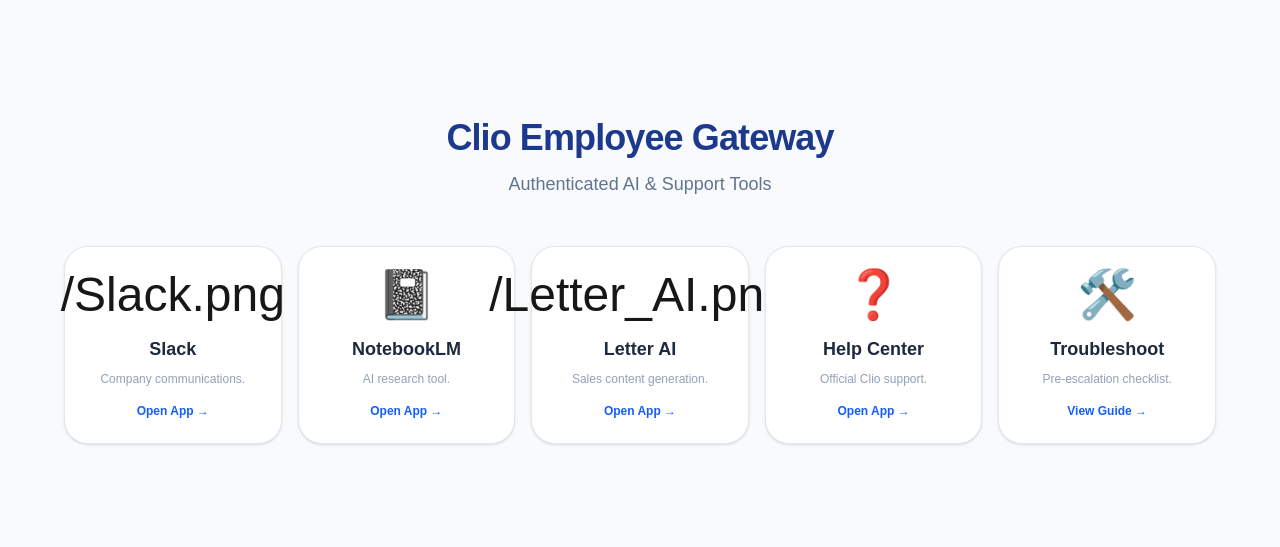
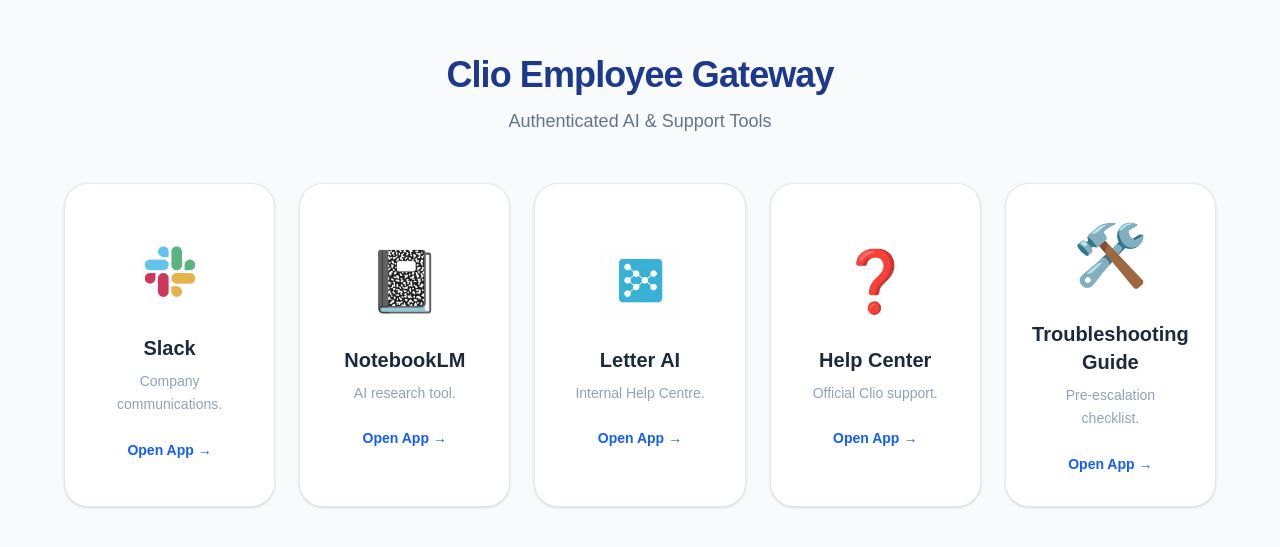
Before and after one commit to kajalbenharijan-TE/Clio-AI-Support-Portal, a Next.js app: page / in a window 1280 px wide. Shown: the part 119-666 px from the top of the page. Built offline with nearby package versions, Linux system fonts and the light colour scheme.

Commit message:
logos are in the public folder and code is updated

```diff
--- a/app/page.tsx
+++ b/app/page.tsx
@@ -2,8 +2,8 @@
   const apps = [
     {
       name: "Slack",
-      url: "https://clio.slack.com/sso/login",
-      icon: "/Slack.png", // <--- Must match filename exactly
+      url: "https://clio.slack.com",
+      icon: "/Slack.png",
       description: "Company communications."
     },
     {
@@ -15,8 +15,8 @@
     {
       name: "Letter AI",
       url: "https://app.letter.ai/sso/clio",
-      icon: "/Letter_AI.png", // <--- Must match filename exactly
-      description: "Sales content generation."
+      icon: "/Letter_AI.png",
+      description: "Internal Help Centre."
     },
     {
       name: "Help Center",
@@ -25,7 +25,7 @@
       description: "Official Clio support."
     },
     {
-      name: "Troubleshoot",
+      name: "Troubleshooting Guide",
       url: "/troubleshooting",
       icon: "🛠️",
       description: "Pre-escalation checklist."
@@ -36,25 +36,37 @@
       <div className="max-w-6xl w-full">
         <header className="mb-12 text-center">
           <h1 className="text-4xl font-extrabold text-blue-900 tracking-tight">Clio Employee Gateway</h1>
-          <p className="text-slate-500 mt-3 text-lg">Authenticated AI & Support Tools</p>
+          <p className="text-slate-500 mt-3 text-lg font-medium">Authenticated AI & Support Tools</p>
         </header>
 
-        <div className="grid grid-cols-1 sm:grid-cols-2 lg:grid-cols-5 gap-4">
+        <div className="grid grid-cols-1 sm:grid-cols-2 lg:grid-cols-5 gap-6">
           {apps.map((app) => (
             <a
               key={app.name}
               href={app.url}
               target={app.url.startsWith('http') ? "_blank" : "_self"}
               rel="noopener noreferrer"
-              className="group p-6 bg-white rounded-3xl shadow-sm border border-slate-200 hover:border-blue-500 hover:shadow-xl transition-all duration-300 text-center flex flex-col items-center justify-center"
+              className="group p-8 bg-white rounded-3xl shadow-sm border border-slate-200 hover:border-blue-500 hover:shadow-xl transition-all duration-300 text-center flex flex-col items-center justify-center"
             >
-              <div className="text-5xl mb-4 group-hover:scale-110 transition-transform">
-                {app.icon}
+              {/* THIS SECTION HANDLES THE LOGO VS EMOJI */}
+              <div className="mb-6 h-20 w-20 flex items-center justify-center transition-transform duration-300 group-hover:scale-110">
+                {app.icon.startsWith('/') ? (
+                  <img
+                    src={app.icon}
+                    alt={app.name}
+                    className="max-h-full max-w-full object-contain"
+                  />
+                ) : (
+                  <span className="text-6xl">{app.icon}</span>
+                )}
               </div>
-              <h2 className="text-lg font-bold text-slate-800">{app.name}</h2>
-              <p className="text-xs text-slate-400 mt-2">{app.description}</p>
-              <div className="mt-4 text-blue-600 font-semibold text-xs">
-                {app.name === "Troubleshoot" ? "View Guide →" : "Open App →"}
+
+              <h2 className="text-xl font-bold text-slate-800">{app.name}</h2>
+              <p className="text-sm text-slate-400 mt-2 leading-relaxed">{app.description}</p>
+
+              <div className="mt-6 text-blue-600 font-bold text-sm flex items-center gap-1 group-hover:gap-2 transition-all">
+                {app.name === "Troubleshoot" ? "View Guide" : "Open App"}
+                <span>→</span>
               </div>
             </a>
           ))}
```
